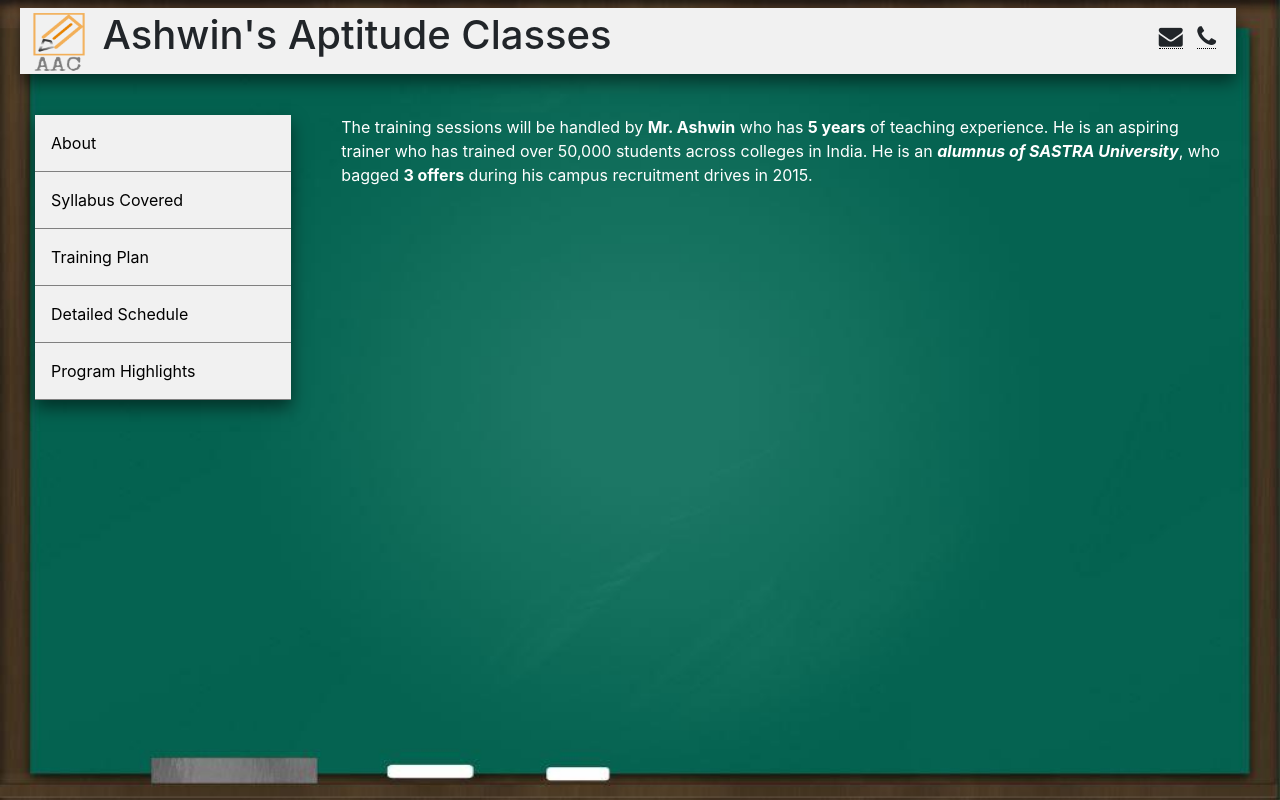
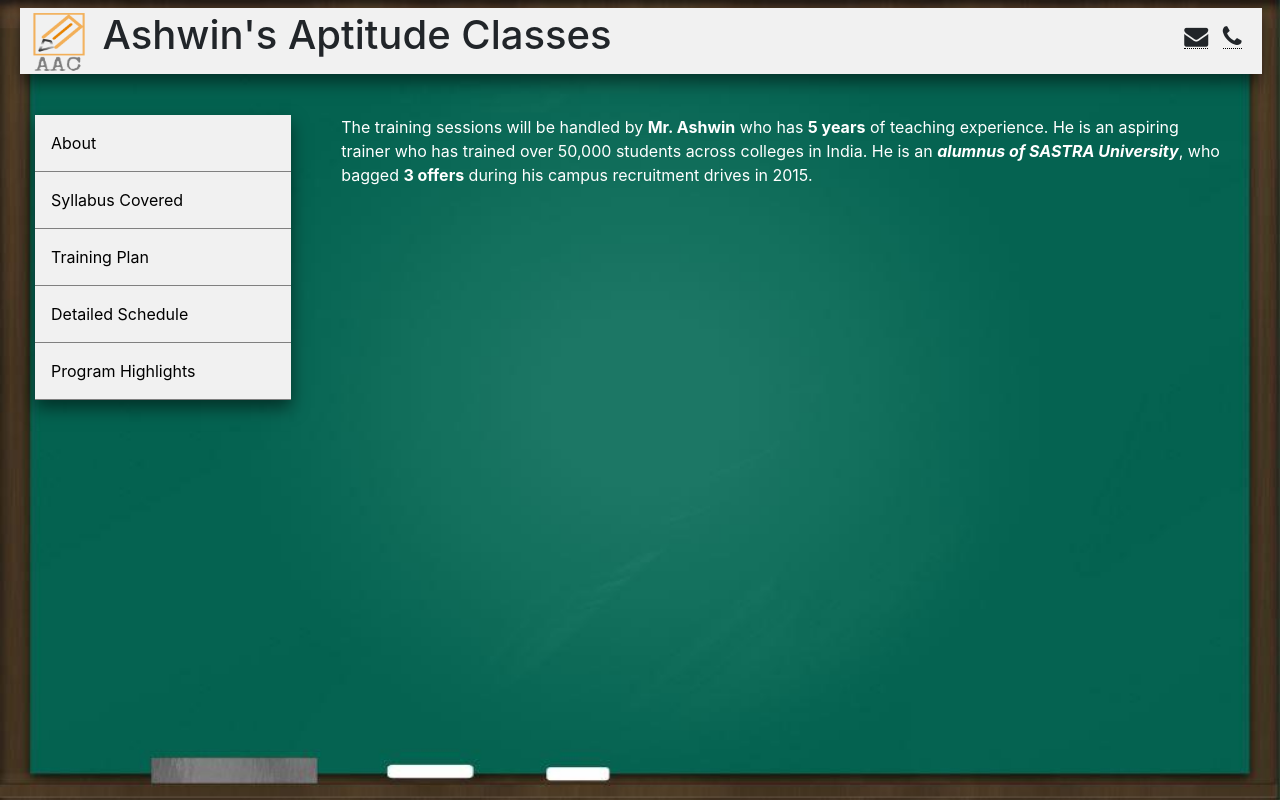
Before and after one commit to lakshmiprathap/lprathap.github.io, a plain HTML site: page index.html in a window 1280 px wide. Drawn offline with nearby package versions, Linux system fonts and the light colour scheme.

Commit message:
final commit 01

```diff
--- a/index.html
+++ b/index.html
@@ -60,7 +60,7 @@
         background-color: #f1f1f1;
         position: fixed;
         top: 8px;
-        width: 95%;
+        width: 97%;
     }
     .col-md-9 {
 
@@ -268,6 +268,7 @@
   </table>
         </div>
                 <div id = "id03"; style = "height: 100vh">
+                     <h3>Detailed Schedule</h3>
                  <table class = "table table-bordered">
                      <tr>
                      <td colspan="2" style = "text-align: center">
```
